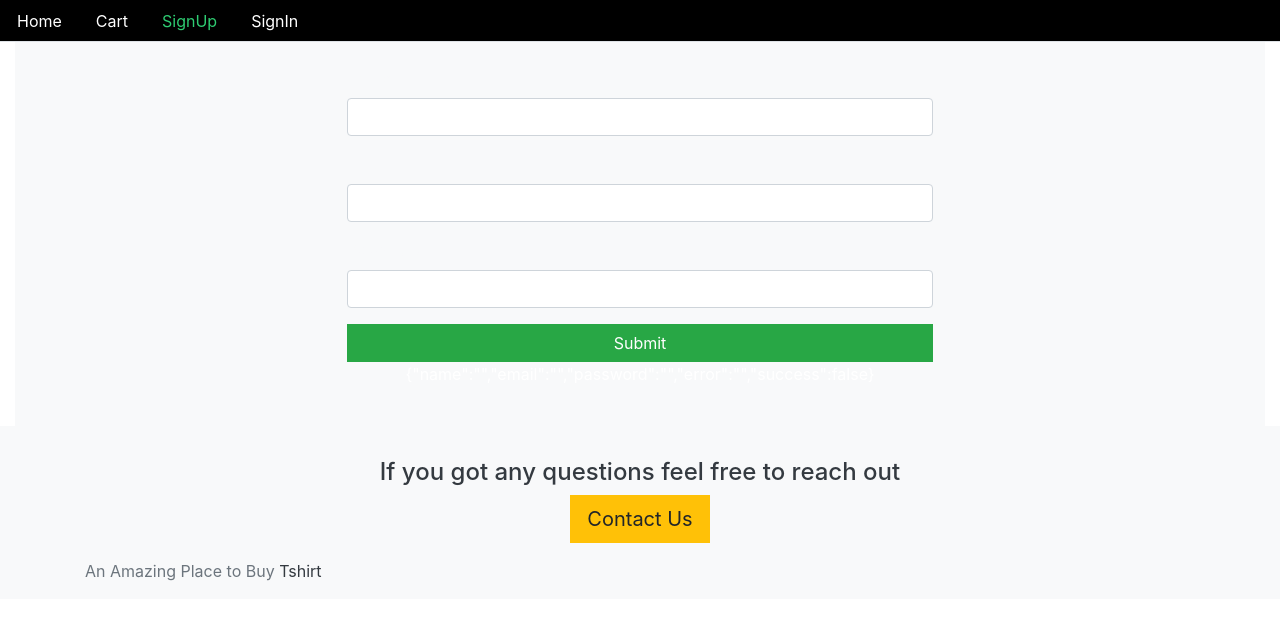
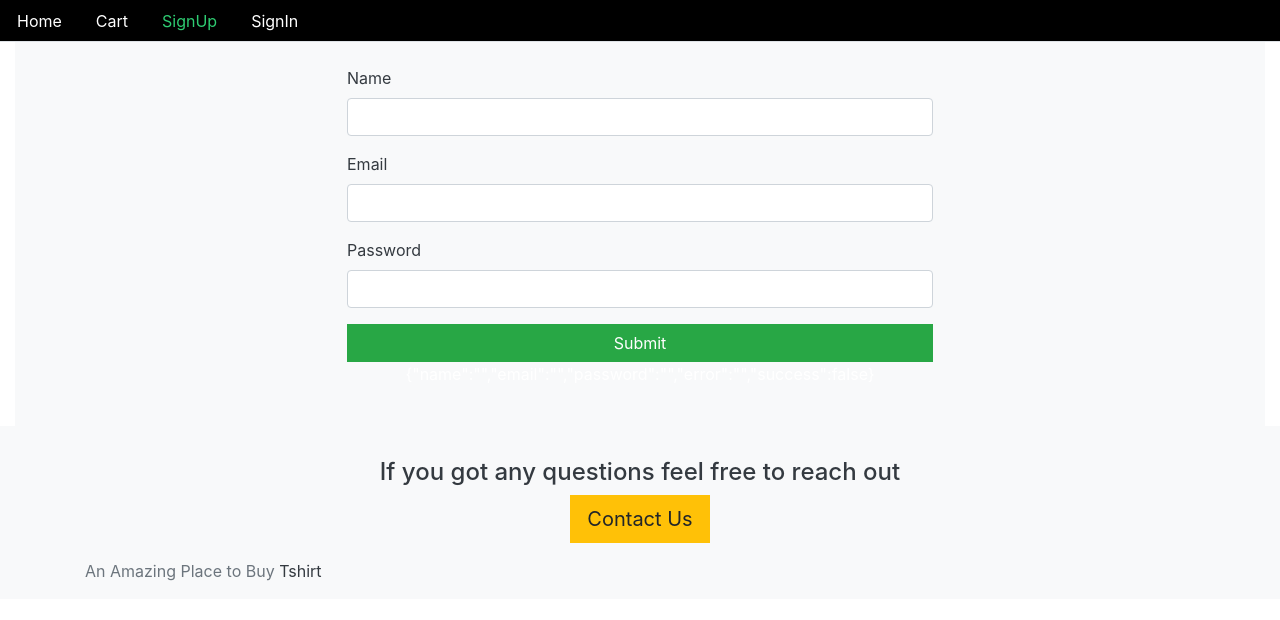
Before and after one commit to Sonooo/projfrontend, a React (Create React App) app: page /Signup in a window 1280 px wide. Shown: the top 620 px of the page. Built offline with nearby package versions, Linux system fonts and the light colour scheme.

Commit message:
changed font color for lables in form

```diff
--- a/src/user/Signin.js
+++ b/src/user/Signin.js
@@ -94,12 +94,12 @@ const Signin = () => {
                 <div className="col-md-6 offset-sm-3 text-left">
                     <form>
                         <div className="form-group">
-                            <label className="text-light">Email</label>
+                            <label className="text-dark">Email</label>
                             <input onChange={handleChange("email")} value={email} className="form-control" type="email" />
                         </div>
 
                         <div className="form-group">
-                            <label className="text-light">Password</label>
+                            <label className="text-dark">Password</label>
                             <input onChange={handleChange("password")} value={password} className="form-control" type="password" />
                         </div>
 
--- a/src/user/Signup.js
+++ b/src/user/Signup.js
@@ -45,7 +45,7 @@ const Signup = () => {
                 <div className="col-md-6 offset-sm-3 text-left">
                     <form>
                         <div className="form-group">
-                            <label className="text-light">Name</label>
+                            <label className="text-dark">Name</label>
                             <input
                                 className="form-control"
                                 onChange={handleChange("name")}
@@ -54,7 +54,7 @@ const Signup = () => {
                             />
                         </div>
                         <div className="form-group">
-                            <label className="text-light">Email</label>
+                            <label className="text-dark">Email</label>
                             <input
                                 className="form-control"
                                 onChange={handleChange("email")}
@@ -64,7 +64,7 @@ const Signup = () => {
                         </div>
 
                         <div className="form-group">
-                            <label className="text-light">Password</label>
+                            <label className="text-dark">Password</label>
                             <input
                                 onChange={handleChange("password")}
                                 className="form-control"
```
